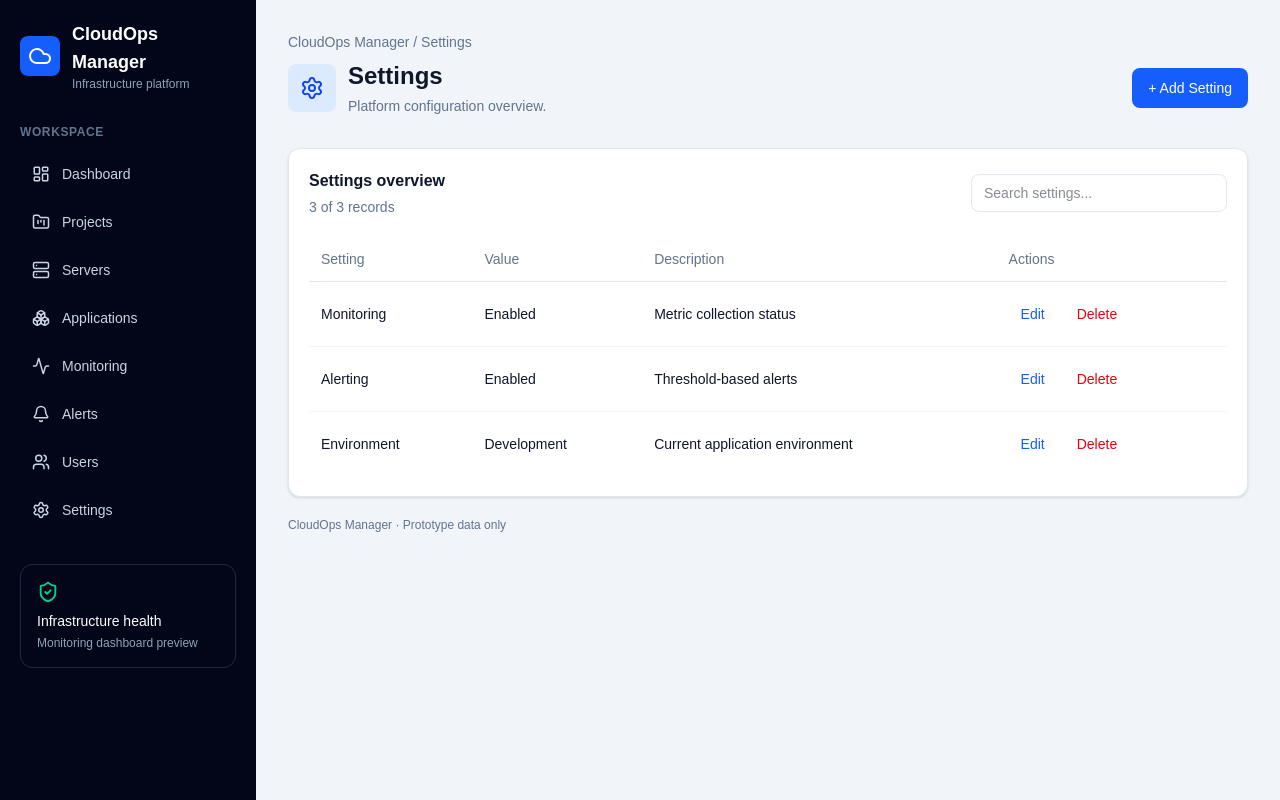
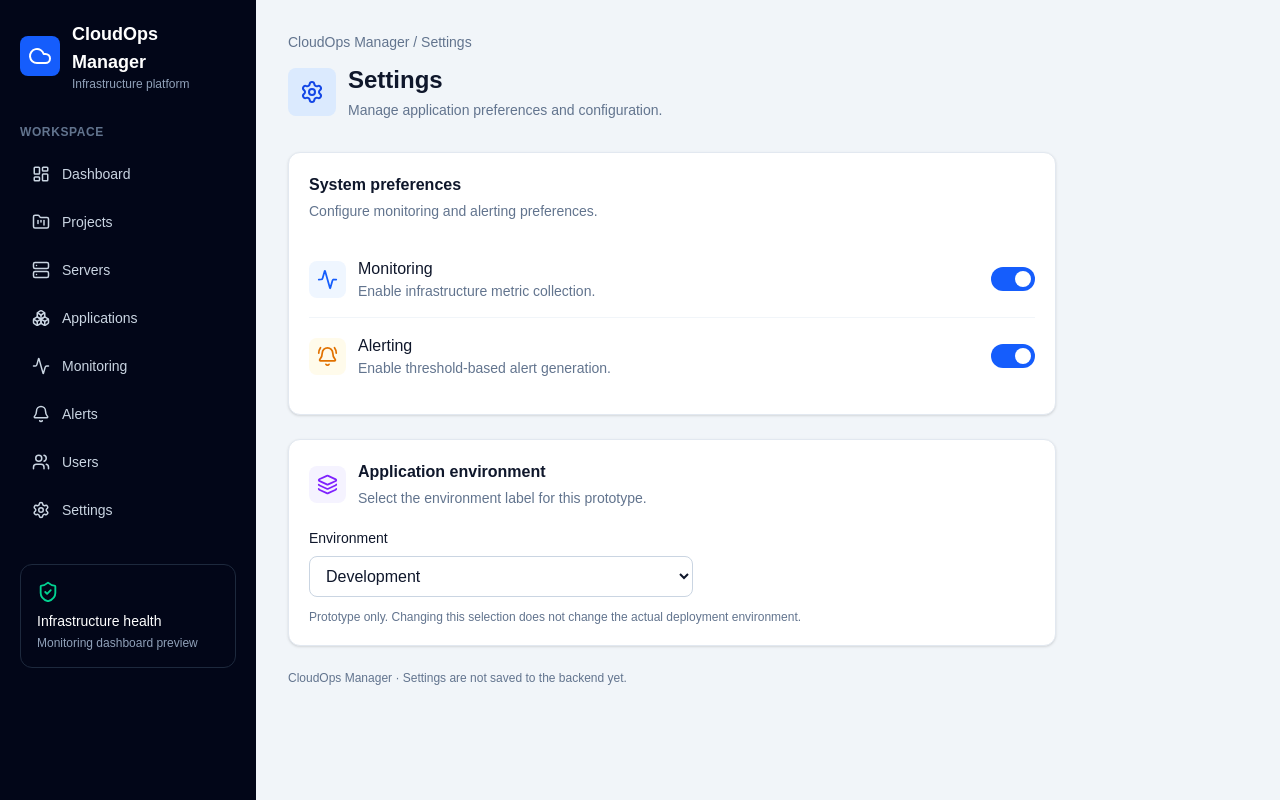
Before and after one commit to MedMassous/cloudops-manager, a Next.js app in the folder frontend/: page /settings in a window 1280 px wide. Built offline with nearby package versions, Linux system fonts and the light colour scheme.

Commit message:
feat: improve settings page controls

```diff
--- a/frontend/src/app/settings/page.tsx
+++ b/frontend/src/app/settings/page.tsx
@@ -1,19 +1,148 @@
+
 "use client";
-import { Settings } from "lucide-react";
-import ResourcePage from "@/components/ResourcePage";
+
+import { useState } from "react";
+import { Activity, BellRing, Layers, Settings } from "lucide-react";
 
 export default function SettingsPage() {
+  const [monitoring, setMonitoring] = useState(true);
+  const [alerting, setAlerting] = useState(true);
+  const [environment, setEnvironment] = useState("Development");
+
   return (
-    <ResourcePage
-      title="Settings"
-      description="Platform configuration overview."
-      icon={Settings}
-      columns={["Setting", "Value", "Description"]}
-      rows={[
-        ["Monitoring", "Enabled", "Metric collection status"],
-        ["Alerting", "Enabled", "Threshold-based alerts"],
-        ["Environment", "Development", "Current application environment"],
-      ]}
-    />
+    <main className="min-h-screen bg-slate-100 p-5 text-slate-900 md:p-8">
+      <header className="mb-8">
+        <p className="text-sm text-slate-500">
+          CloudOps Manager / Settings
+        </p>
+
+        <div className="mt-3 flex items-center gap-3">
+          <div className="rounded-lg bg-blue-100 p-3 text-blue-700">
+            <Settings size={24} />
+          </div>
+
+          <div>
+            <h1 className="text-2xl font-bold">Settings</h1>
+            <p className="mt-1 text-sm text-slate-500">
+              Manage application preferences and configuration.
+            </p>
+          </div>
+        </div>
+      </header>
+
+      <div className="max-w-3xl space-y-6">
+        <section className="rounded-xl border border-slate-200 bg-white p-5 shadow-sm">
+          <h2 className="font-semibold">System preferences</h2>
+          <p className="mt-1 text-sm text-slate-500">
+            Configure monitoring and alerting preferences.
+          </p>
+
+          <div className="mt-5 divide-y divide-slate-100">
+            <div className="flex items-center justify-between gap-4 py-4">
+              <div className="flex items-center gap-3">
+                <div className="rounded-lg bg-blue-50 p-2 text-blue-600">
+                  <Activity size={21} />
+                </div>
+                <div>
+                  <p className="font-medium">Monitoring</p>
+                  <p className="text-sm text-slate-500">
+                    Enable infrastructure metric collection.
+                  </p>
+                </div>
+              </div>
+
+              <button
+                type="button"
+                role="switch"
+                aria-label="Monitoring"
+                aria-checked={monitoring}
+                onClick={() => setMonitoring(!monitoring)}
+                className={`relative h-6 w-11 shrink-0 rounded-full transition-colors ${
+                  monitoring ? "bg-blue-600" : "bg-slate-300"
+                }`}
+              >
+                <span
+                  className={`absolute top-1 h-4 w-4 rounded-full bg-white transition-transform ${
+                    monitoring ? "left-6" : "left-1"
+                  }`}
+                />
+              </button>
+            </div>
+
+            <div className="flex items-center justify-between gap-4 py-4">
+              <div className="flex items-center gap-3">
+                <div className="rounded-lg bg-amber-50 p-2 text-amber-600">
+                  <BellRing size={21} />
+                </div>
+                <div>
+                  <p className="font-medium">Alerting</p>
+                  <p className="text-sm text-slate-500">
+                    Enable threshold-based alert generation.
+                  </p>
+                </div>
+              </div>
+
+              <button
+                type="button"
+                role="switch"
+                aria-label="Alerting"
+                aria-checked={alerting}
+                onClick={() => setAlerting(!alerting)}
+                className={`relative h-6 w-11 shrink-0 rounded-full transition-colors ${
+                  alerting ? "bg-blue-600" : "bg-slate-300"
+                }`}
+              >
+                <span
+                  className={`absolute top-1 h-4 w-4 rounded-full bg-white transition-transform ${
+                    alerting ? "left-6" : "left-1"
+                  }`}
+                />
+              </button>
+            </div>
+          </div>
+        </section>
+
+        <section className="rounded-xl border border-slate-200 bg-white p-5 shadow-sm">
+          <div className="flex items-center gap-3">
+            <div className="rounded-lg bg-violet-50 p-2 text-violet-600">
+              <Layers size={21} />
+            </div>
+            <div>
+              <h2 className="font-semibold">Application environment</h2>
+              <p className="mt-1 text-sm text-slate-500">
+                Select the environment label for this prototype.
+              </p>
+            </div>
+          </div>
+
+          <label
+            htmlFor="environment"
+            className="mb-2 mt-5 block text-sm font-medium"
+          >
+            Environment
+          </label>
+
+          <select
+            id="environment"
+            value={environment}
+            onChange={(event) => setEnvironment(event.target.value)}
+            className="w-full rounded-lg border border-slate-300 bg-white px-3 py-2.5 outline-none focus:border-blue-500 sm:max-w-sm"
+          >
+            <option value="Development">Development</option>
+            <option value="Staging">Staging</option>
+            <option value="Production">Production</option>
+          </select>
+
+          <p className="mt-3 text-xs text-slate-500">
+            Prototype only. Changing this selection does not change the
+            actual deployment environment.
+          </p>
+        </section>
+
+        <p className="text-xs text-slate-500">
+          CloudOps Manager · Settings are not saved to the backend yet.
+        </p>
+      </div>
+    </main>
   );
 }
```
